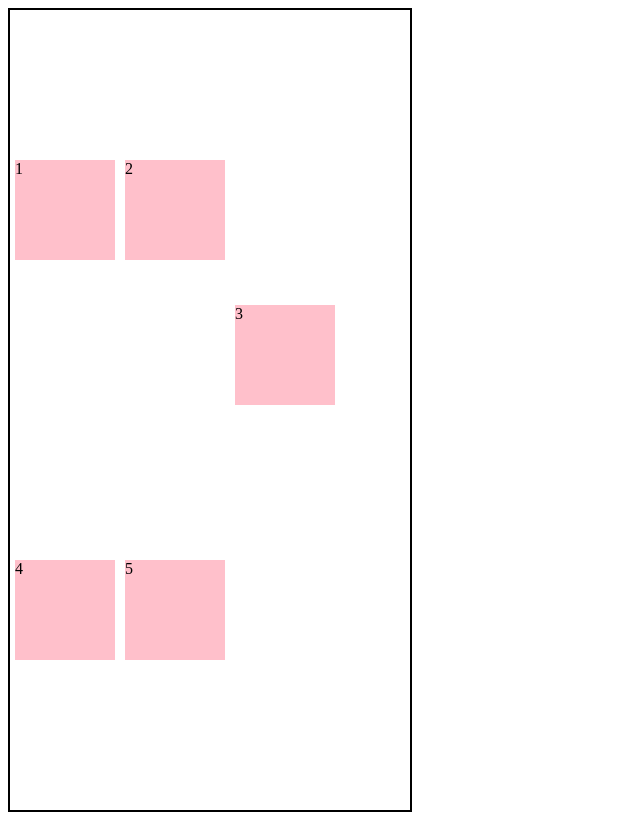
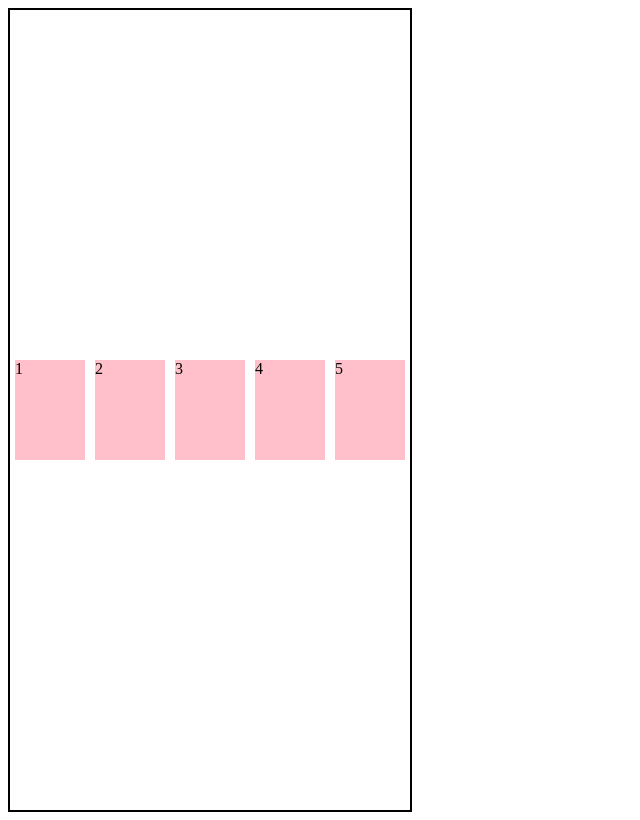
Before and after one commit to 669001664/Flexbox, a plain HTML site: page index.html in a window 1280 px wide. Shown: the whole page, without its empty margins (0-640 px from the left). Drawn offline with Linux system fonts and the light colour scheme.

Commit message:
flex属性

```diff
--- a/index.html
+++ b/index.html
@@ -10,7 +10,7 @@
             border: 2px solid #000;
             display: flex;
             flex-direction: row;/*修改主轴方向*/
-            flex-wrap: wrap; /*当一行放不下，受否需要换行*/
+            /*flex-wrap: wrap; !*当一行放不下，受否需要换行*!*/
             /*交叉轴决定项目换行的方向*/
             /*justify-content: space-between;*/
         /*    项目在主轴方向上的对齐方式*/
@@ -19,13 +19,16 @@
         }
 
         .box {
-            width: 100px;
+            width: 200px;
             height: 100px;
             background-color: pink;
             margin: 5px;
+            /*flex-grow: 1;*/
+            flex-shrink: 1;
         }
         .div3 {
-            align-self: flex-end;
+            /*align-self: flex-end;*/
+            flex-basis: 200px;
         }
     </style>
 </head>
```
